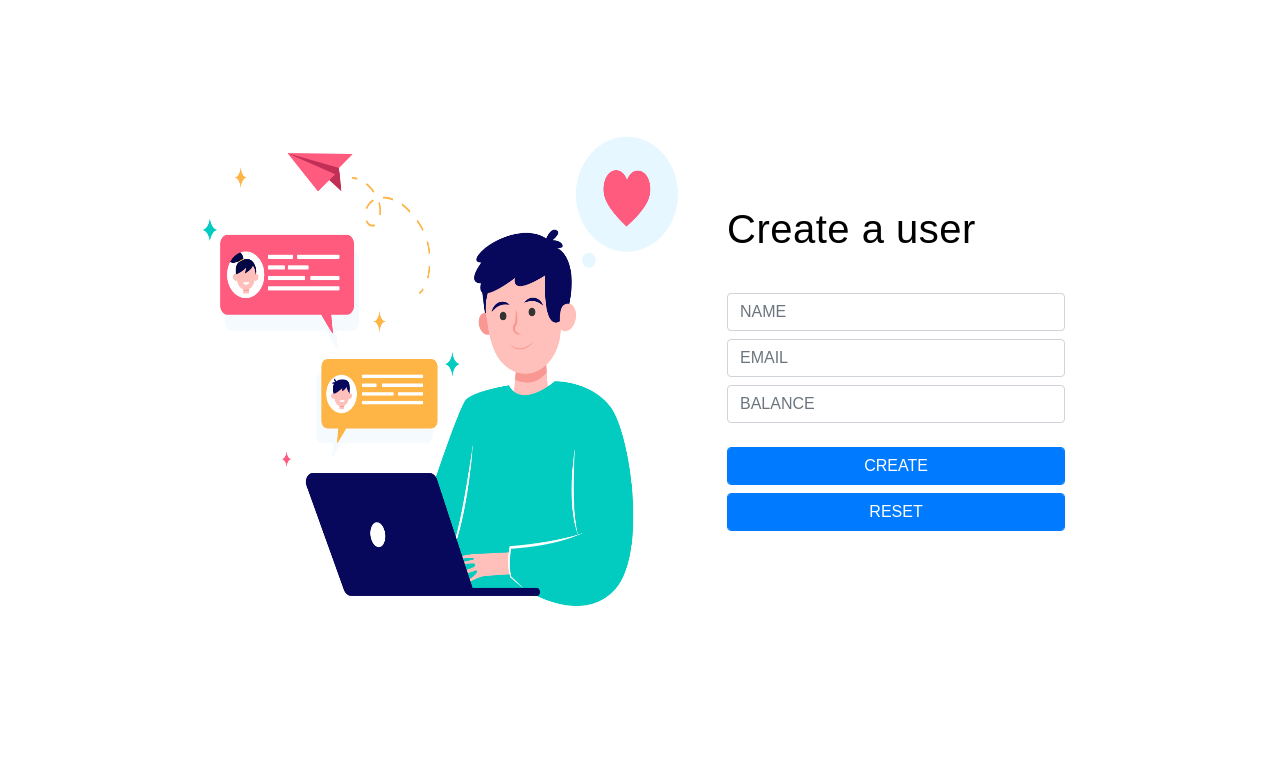
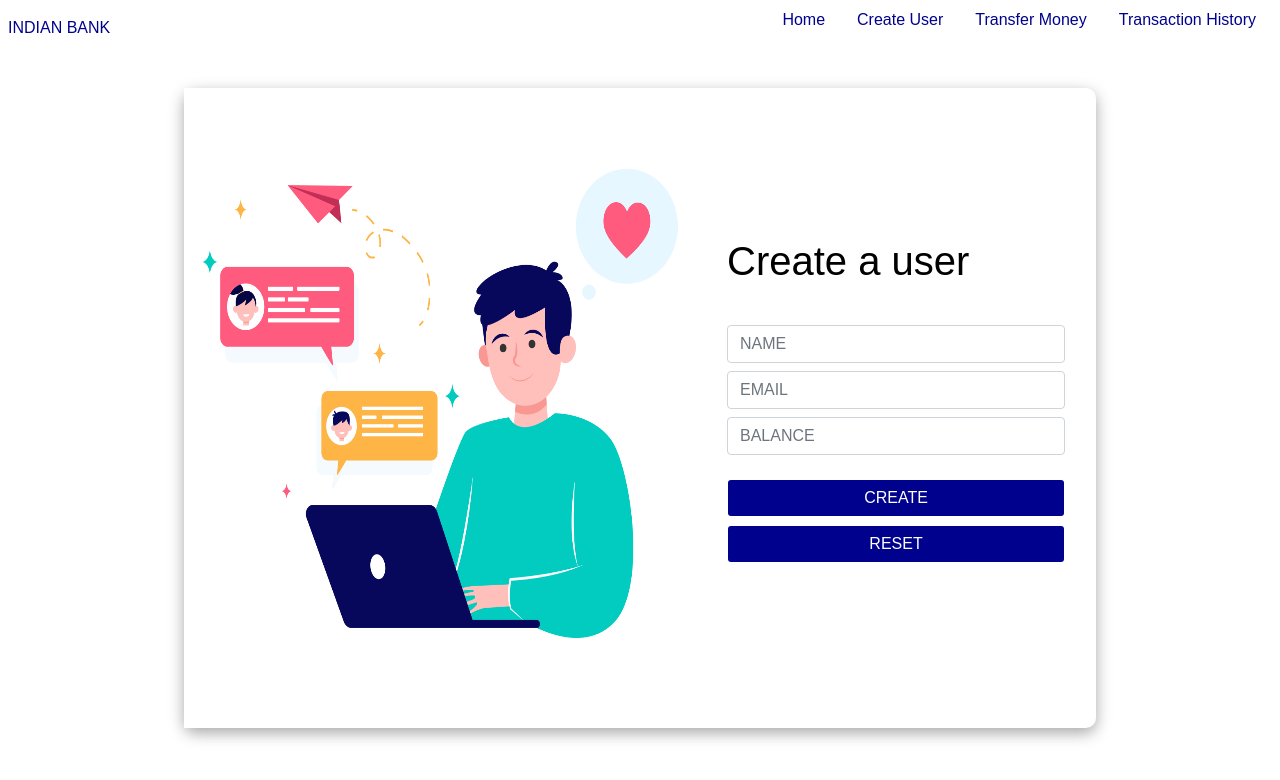
Before and after one commit to pratikshabankar/BankSystem, a PHP site: page /createuser.php in a window 1280 px wide. Shown: the top 780 px of the page. Run offline with PHP 8.4, Linux system fonts and the light colour scheme.

Commit message:
new changes

```diff
--- a/CreateUserNew.css
+++ b/CreateUserNew.css
@@ -4,16 +4,21 @@
         height: 80vh;
         align-items: center;
         justify-content: center;
+        margin: 2rem 0rem;
 }
 .userWinContent{
     display: flex;
     border-radius: 10px;
+    box-shadow: rgba(0, 0, 0, 0.35) 0px 5px 15px;
+}
+.userBtn{
+    background-color: #00028d;
+    color:white
 }
 .container{
     width: 25rem;
 }
 .right{
-    /* box-shadow: rgba(0, 0, 0, 0.35) 0px 5px 15px; */
     align-items: center;
     display: flex;
 }
--- a/createuser.php
+++ b/createuser.php
@@ -8,13 +8,13 @@
     <link rel="stylesheet" href="https://maxcdn.bootstrapcdn.com/bootstrap/4.0.0/css/bootstrap.min.css"
         integrity="sha384-Gn5384xqQ1aoWXA+058RXPxPg6fy4IWvTNh0E263XmFcJlSAwiGgFAW/dAiS6JXm" crossorigin="anonymous">
     <link rel="stylesheet" type="text/css" href="table.css">
-    <link rel="stylesheet" type="text/css" href="navbar.css">
+    <link rel="stylesheet" type="text/css" href="secondNavbar.css">
     <!-- <link rel="stylesheet" type="text/css" href="createuser.css"> -->
     <link rel="stylesheet" type="text/css" href="CreateUserNew.css">
 
 </head>
 
-<body>
+<bodys>
     <?php
     include 'conf.php';
     if (isset($_POST['submit'])) {
@@ -51,23 +51,26 @@
 
                         <div class="form-group mx-sm-3 mb-2">
                             <label for="inputPassword2" class="sr-only">NAME</label>
-                            <input type="text" class="form-control" id="inputPassword2" placeholder="NAME" name="name" required>
+                            <input type="text" class="form-control" id="inputPassword2" placeholder="NAME" name="name"
+                                required>
                         </div>
 
                         <div class="form-group mx-sm-3 mb-2">
                             <label for="inputPassword2" class="sr-only">Email</label>
-                            <input type="email" class="form-control" id="inputPassword2" placeholder="EMAIL" name="email"
-                                required>
+                            <input type="email" class="form-control" id="inputPassword2" placeholder="EMAIL"
+                                name="email" required>
                         </div>
 
                         <div class="form-group mx-sm-3 mb-4">
                             <label for="inputPassword2" class="sr-only">Balance</label>
-                            <input type="number" class="form-control" id="inputPassword2" placeholder="BALANCE" name="balance"
-                                required>
+                            <input type="number" class="form-control" id="inputPassword2" placeholder="BALANCE"
+                                name="balance" required>
                         </div>
                         <div class="form-group mx-sm-3 mb-2 ">
-                            <button type="submit" class="btn btn-primary form-control mb-2" value="CREATE" name="submit">CREATE</button>
-                            <button type="reset" class="btn btn-primary form-control mb-2" value="RESET" name="reset">RESET</button>
+                            <button type="submit" class="btn userBtn form-control mb-2" value="CREATE"
+                                name="submit">CREATE</button>
+                            <button type="reset" class="btn userBtn form-control mb-2" value="RESET"
+                                name="reset">RESET</button>
                         </div>
 
                     </div>
@@ -127,7 +130,7 @@
     <script src="https://cdn.jsdelivr.net/npm/bootstrap@4.5.3/dist/js/bootstrap.bundle.min.js"
         integrity="sha384-ho+j7jyWK8fNQe+A12Hb8AhRq26LrZ/JpcUGGOn+Y7RsweNrtN/tE3MoK7ZeZDyx" crossorigin="anonymous">
     </script>
-</body>
+    </body>
 
 </html>
 <!doctype html>
--- a/navbar.css
+++ b/navbar.css
@@ -1,5 +1,32 @@
 @import url("https://fonts.googleapis.com/css2?family=Raleway:wght@600&display=swap");
-.nav-link {
+
+.customNav{
+        display: flex;
+    justify-content: space-between;
+    align-items: center;
+    padding: 0.5rem;
+}
+
+.navRight{
+    display: flex;
+    list-style-type: none;
+}
+a{
+    text-decoration: none;
+    color: white;
+}
+
+a:hover {
+    text-decoration: none;
+  cursor: pointer;
+  color: blue;
+  transform: scale(1.1);
+}
+.navItems{
+    padding: 0rem 1rem;
+}
+
+/* .nav-link {
     margin-right: 15px;
     color: #ffffff;
     letter-spacing: 0.5px;
@@ -29,4 +56,4 @@ h2 {
     color: #ffffff;
     letter-spacing: 0.5px;
     font-family: raleway;
-}
+} */
--- a/navbar.php
+++ b/navbar.php
@@ -1,6 +1,7 @@
 <!-- navbar -->
-<nav class="navbar navbar-expand-md navbar-light navbarUser navbar">
-    <!-- <nav class="navbar navbar-expand-md navbar-light navbarUser" > -->
+
+<!-- <nav class="navbar navbar-expand-md navbar-light navbarUser" > -->
+<!-- <nav class="navbar navbar-expand-md navbar-light navbarUser navbar">
     <a class="navbar-brand navlinks" style="color:white;" ; href="index.php">INDIAN BANK</a>
     <button class="navbar-toggler" type="button" data-toggle="collapse" data-target="#collapsibleNavbar">
         <span class="navbar-toggler-icon"></span>
@@ -21,4 +22,29 @@
                     History</a>
             </li>
     </div>
-</nav>
+</nav> -->
+
+<div class="customNav">
+    <div class="navleft">
+        <a class="navbarLinks" href="index.php">INDIAN BANK</a>
+    </div>
+    <div>
+        <ul class="navRight">
+            <li class="navItems">
+                <a class="navbarLinks" href="index.php">Home</a>
+            </li>
+            <li class="navItems">
+                <a class="navbarLinks" href="createuser.php">Create User</a>
+            </li>
+            <li class="navItems">
+                <a class="navbarLinks" href="transfermoney.php">Transfer Money</a>
+            </li>
+            <li class="navItems">
+                <a class="navbarLinks" href="transactionhistory.php">Transaction
+                    History</a>
+            </li>
+        </ul>
+
+    </div>
+
+</div>
--- /dev/null
+++ b/secondNavbar.css
@@ -0,0 +1,28 @@
+@import url("https://fonts.googleapis.com/css2?family=Raleway:wght@600&display=swap");
+
+.customNav{
+    display: flex;
+    justify-content: space-between;
+    align-items: center;
+    padding: 0.5rem;
+    background-color: transparent;
+}
+
+.navRight{
+    display: flex;
+    list-style-type: none;
+}
+a{
+    text-decoration: none;
+    color: #00028d;
+}
+
+a:hover {
+    text-decoration: none;
+  cursor: pointer;
+  color: blue;
+  transform: scale(1.1);
+}
+.navItems{
+    padding: 0rem 1rem;
+}
```
Also changed, not shown: newNavbar.css (deleted).
